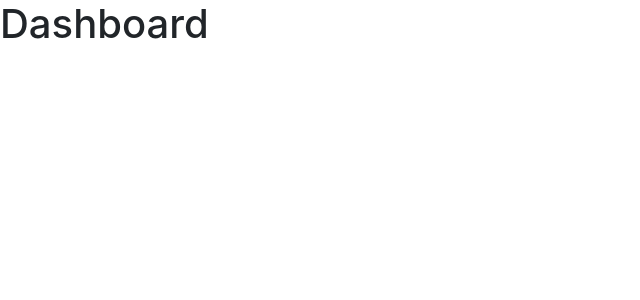
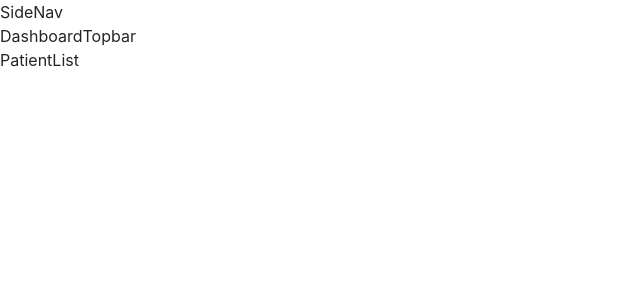
Before and after one commit to suneelkumar-kiwi/hu-frontend, a Next.js app in the folder hu-frontend/: page /dashboard in a window 1280 px wide. Shown: the top 300 px of the page, without its empty margins (0-640 px from the left). Built offline with nearby package versions, Linux system fonts and the light colour scheme; a web font is replaced by a local one.

Commit message:
Dashboard Page Component Creation

```diff
--- a/hu-frontend/src/app/dashboard/page.tsx
+++ b/hu-frontend/src/app/dashboard/page.tsx
@@ -1,7 +1,13 @@
+import DashboardTopbar from "@/components/shared/DashboardTopbar";
+import PatientList from "@/components/shared/PatientList";
+import SideNav from "@/components/shared/SideNav";
+
 export default function DashboardPage() {
     return (
-        <div>
-            <h1>Dashboard</h1>
+        <div className="dashboard-page">
+            <SideNav />
+            <DashboardTopbar />
+            <PatientList />
         </div>
     );
 }
--- a/hu-frontend/src/app/page.tsx
+++ b/hu-frontend/src/app/page.tsx
@@ -4,10 +4,10 @@ import Image from "next/image";
 import Link from "next/link";
 import { Squircle } from 'corner-smoothing';
 import { loginBg, logo, questionMarkIcon, aiStar } from "@/assets/images";
-import { FloatingInput } from "@/components/Form/FloatingInput";
+import { FloatingInput } from "@/components/form/FloatingInput";
 import { Button } from "react-bootstrap";
-import CreateAccountDrawer from "@/components/Offcanvas/CreateAccountDrawer";
-import { RequestSentModal } from "@/components/Modal/RequestSentModal";
+import CreateAccountDrawer from "@/components/offcanvas/CreateAccountDrawer";
+import { RequestSentModal } from "@/components/modal/RequestSentModal";
 
 export default function Home() {
   const [showModal, setShowModal] = useState(false);
--- a/hu-frontend/src/components/Modal/CreateAccountModal.tsx
+++ b/hu-frontend/src/components/Modal/CreateAccountModal.tsx
@@ -2,9 +2,9 @@
 
 import { useState } from "react";
 import { Modal, Button } from "react-bootstrap";
-import { FloatingInput } from "@/components/Form/FloatingInput";
+import { FloatingInput } from "@/components/form/FloatingInput";
 import { Squircle } from "corner-smoothing";
-import FloatingSelect from "../Form/FloatingSelect";
+import FloatingSelect from "../form/FloatingSelect";
 import { Option } from "@/interfaces/form.interface";
 
 interface CreateAccountModalProps {
--- a/hu-frontend/src/components/Offcanvas/CreateAccountDrawer.tsx
+++ b/hu-frontend/src/components/Offcanvas/CreateAccountDrawer.tsx
@@ -2,12 +2,12 @@
 
 import { useState } from "react";
 import { Offcanvas, Button, FormCheck } from "react-bootstrap";
-import { FloatingInput } from "@/components/Form/FloatingInput";
+import { FloatingInput } from "@/components/form/FloatingInput";
 import { Squircle } from "corner-smoothing";
-import FloatingSelect from "../Form/FloatingSelect";
+import FloatingSelect from "../form/FloatingSelect";
 import { Option } from "@/interfaces/form.interface";
 import Link from "next/link";
-import PillGroup from "@/components/Form/PillGroup";
+import PillGroup from "@/components/form/PillGroup";
 
 interface CreateAccountProps {
     show: boolean;
--- /dev/null
+++ b/hu-frontend/src/components/shared/DashboardTopbar.tsx
@@ -0,0 +1,8 @@
+
+const DashboardTopbar = () => {
+    return (
+        <div>DashboardTopbar</div>
+    )
+}
+
+export default DashboardTopbar;
--- /dev/null
+++ b/hu-frontend/src/components/shared/PatientList.tsx
@@ -0,0 +1,8 @@
+
+const PatientList = () => {
+    return (
+        <div>PatientList</div>
+    )
+}
+
+export default PatientList;
--- /dev/null
+++ b/hu-frontend/src/components/shared/SideNav.tsx
@@ -0,0 +1,7 @@
+const SideNav = () => {
+    return (
+        <div>SideNav</div>
+    )
+}
+
+export default SideNav;
```
Also changed, not shown: hu-frontend/src/components/Form/FloatingSelect.tsx (+7 -9 lines), hu-frontend/src/components/shared/CustomSelectConstants.tsx (renamed from hu-frontend/src/components/ui/CustomSelectConstants.tsx).
